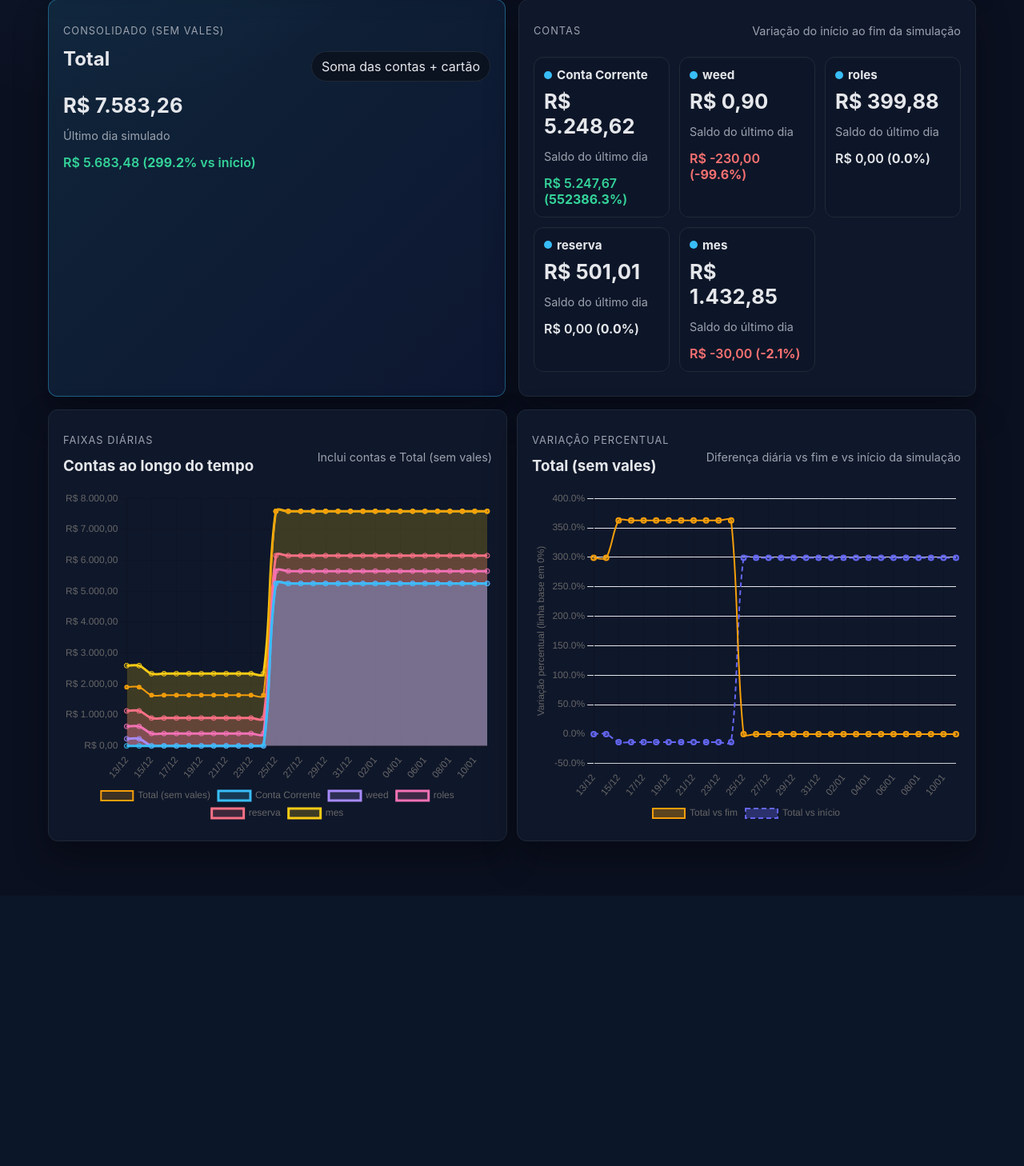
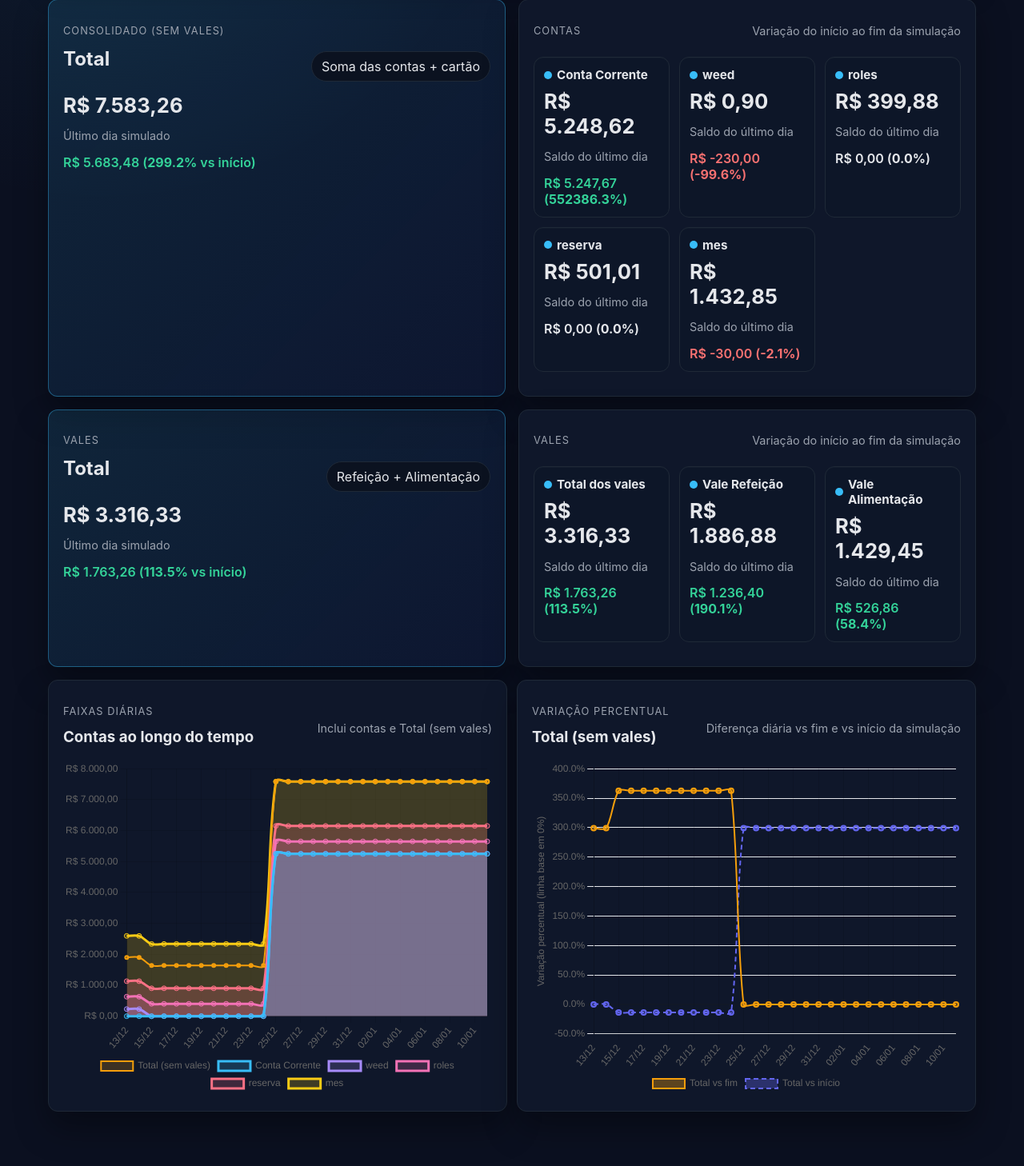
Before and after one commit to GloedenJoao/traking_spending, a FastAPI app: page /dashboard in a window 1280 px wide. Shown: the part 686-2144 px from the top of the page at 80% size. Before the commit the page ends 1768 px from the top, so only its background shows below. Run offline with FastAPI, Linux system fonts and the light colour scheme; data comes from the database, SQL or seed files in the repository.

Commit message:
Add vale summary cards to dashboard

```diff
--- a/app/main.py
+++ b/app/main.py
@@ -250,11 +250,16 @@ async def dashboard(
 
     rows, _ = simulate(db, base_date, days)
     accounts = db.query(Account).all()
+    vale_labels = {
+        "vale_refeicao": "Vale Refeição",
+        "vale_alimentacao": "Vale Alimentação",
+    }
 
     selected_accounts = set(account_ids) if account_ids else {acc.id for acc in accounts}
 
     labels = [row["date"].strftime("%d/%m") for row in rows]
     account_series = []
+    vale_series = []
 
     for acc in accounts:
         balances = [row["accounts"].get(acc.id, 0.0) for row in rows]
@@ -271,6 +276,25 @@ async def dashboard(
             "balances": balances,
             "changes": changes,
         })
+
+    vale_keys = rows[0]["vales"].keys() if rows else []
+    for key in vale_keys:
+        balances = [row["vales"].get(key, 0.0) for row in rows]
+        latest = balances[-1] if balances else 0.0
+        first = balances[0] if balances else None
+        delta = latest - first if first is not None else None
+        delta_pct = ((latest - first) / abs(first) * 100) if first not in (None, 0) else None
+        vale_series.append(
+            {
+                "id": key,
+                "name": vale_labels.get(key, key.replace("_", " ").title()),
+                "balances": balances,
+                "delta": delta,
+                "delta_pct": delta_pct,
+                "latest": latest,
+                "prev": first,
+            }
+        )
 
     total_values = []
     for row in rows:
@@ -322,6 +346,35 @@ async def dashboard(
 
     selected_account_ids = list(selected_accounts)
 
+    total_vale_values = [sum(row["vales"].values()) for row in rows]
+    total_vale_prev = total_vale_values[0] if total_vale_values else None
+    total_vale_delta = total_vale_values[-1] - total_vale_prev if total_vale_prev is not None else None
+    total_vale_delta_pct = (
+        (total_vale_values[-1] - total_vale_prev) / abs(total_vale_prev) * 100
+        if total_vale_prev not in (None, 0)
+        else None
+    )
+
+    vale_summary_cards = [
+        {
+            "name": "Total dos vales",
+            "latest": total_vale_values[-1] if total_vale_values else 0.0,
+            "prev": total_vale_prev,
+            "delta": total_vale_delta,
+            "delta_pct": total_vale_delta_pct,
+        }
+    ]
+    for series in vale_series:
+        vale_summary_cards.append(
+            {
+                "name": series["name"],
+                "latest": series["latest"],
+                "prev": series["prev"],
+                "delta": series["delta"],
+                "delta_pct": series["delta_pct"],
+            }
+        )
+
     return templates.TemplateResponse(
         "dashboard.html",
         {
@@ -337,6 +390,13 @@ async def dashboard(
             "accounts": accounts,
             "selected_account_ids": selected_account_ids,
             "selected_accounts_json": json.dumps(selected_account_ids),
+            "vale_summary_cards": vale_summary_cards,
+            "vale_total_summary": {
+                "latest": total_vale_values[-1] if total_vale_values else 0.0,
+                "prev": total_vale_prev,
+                "delta": total_vale_delta,
+                "delta_pct": total_vale_delta_pct,
+            },
             "start_date": base_date.isoformat(),
             "end_date": end_dt.isoformat(),
             "min_end_date": tomorrow.isoformat(),
--- a/templates/dashboard.html
+++ b/templates/dashboard.html
@@ -102,6 +102,59 @@
         </div>
         <div class="stat-grid">
           {% for card in summary_cards %}
+            <div class="insight-card">
+              <div class="inline">
+                <span class="dot"></span>
+                <strong>{{ card.name }}</strong>
+              </div>
+              <div class="big-number">{{ card.latest|brl }}</div>
+              <p class="muted">Saldo do último dia</p>
+              <div class="delta {{ 'positive' if card.delta is not none and card.delta > 0 else 'negative' if card.delta is not none and card.delta < 0 else '' }}">
+                {% if card.delta is not none %}
+                  {{ card.delta|brl }}
+                  {% if card.delta_pct is not none %}
+                    (<strong>{{ '%.1f' % card.delta_pct }}%</strong>)
+                  {% endif %}
+                {% else %}
+                  Sem variação registrada
+                {% endif %}
+              </div>
+            </div>
+          {% endfor %}
+        </div>
+      </div>
+    </div>
+
+    <div class="panel-grid">
+      <div class="card highlight">
+        <p class="eyebrow">Vales</p>
+        <div class="section-title">
+          <h2>Total</h2>
+          <div class="chip">Refeição + Alimentação</div>
+        </div>
+        <div class="big-number">{{ vale_total_summary.latest|brl }}</div>
+        <p class="muted">Último dia simulado</p>
+        <div class="delta {{ 'positive' if vale_total_summary.delta is not none and vale_total_summary.delta > 0 else 'negative' if vale_total_summary.delta is not none and vale_total_summary.delta < 0 else '' }}">
+          {% if vale_total_summary.delta is not none %}
+            {{ vale_total_summary.delta|brl }}
+            {% if vale_total_summary.delta_pct is not none %}
+              (<strong>{{ '%.1f' % vale_total_summary.delta_pct }}%</strong> vs início)
+            {% else %}
+              (sem comparação)
+            {% endif %}
+          {% else %}
+            Sem comparação com o dia anterior
+          {% endif %}
+        </div>
+      </div>
+
+      <div class="card">
+        <div class="section-title">
+          <p class="eyebrow">Vales</p>
+          <span class="muted">Variação do início ao fim da simulação</span>
+        </div>
+        <div class="stat-grid">
+          {% for card in vale_summary_cards %}
             <div class="insight-card">
               <div class="inline">
                 <span class="dot"></span>
```
